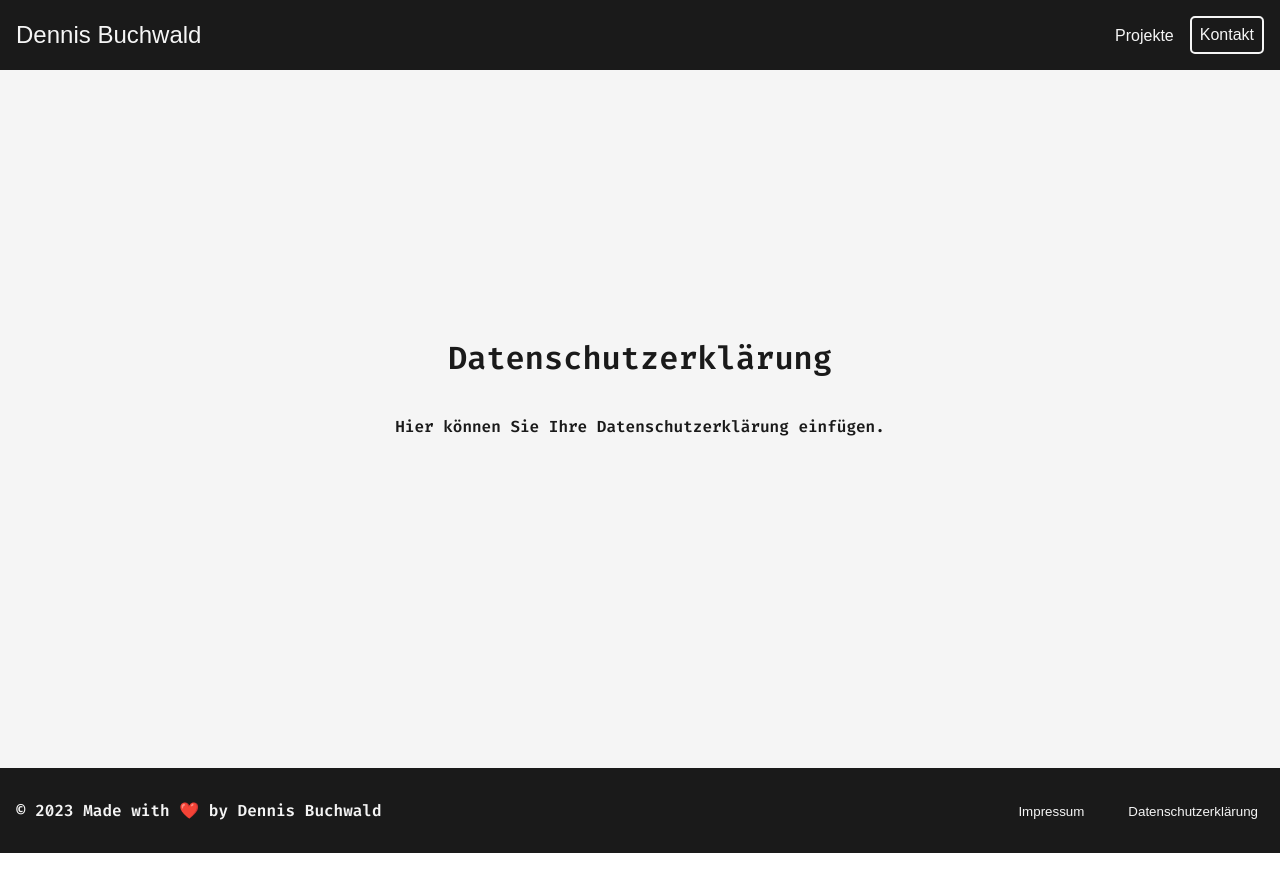
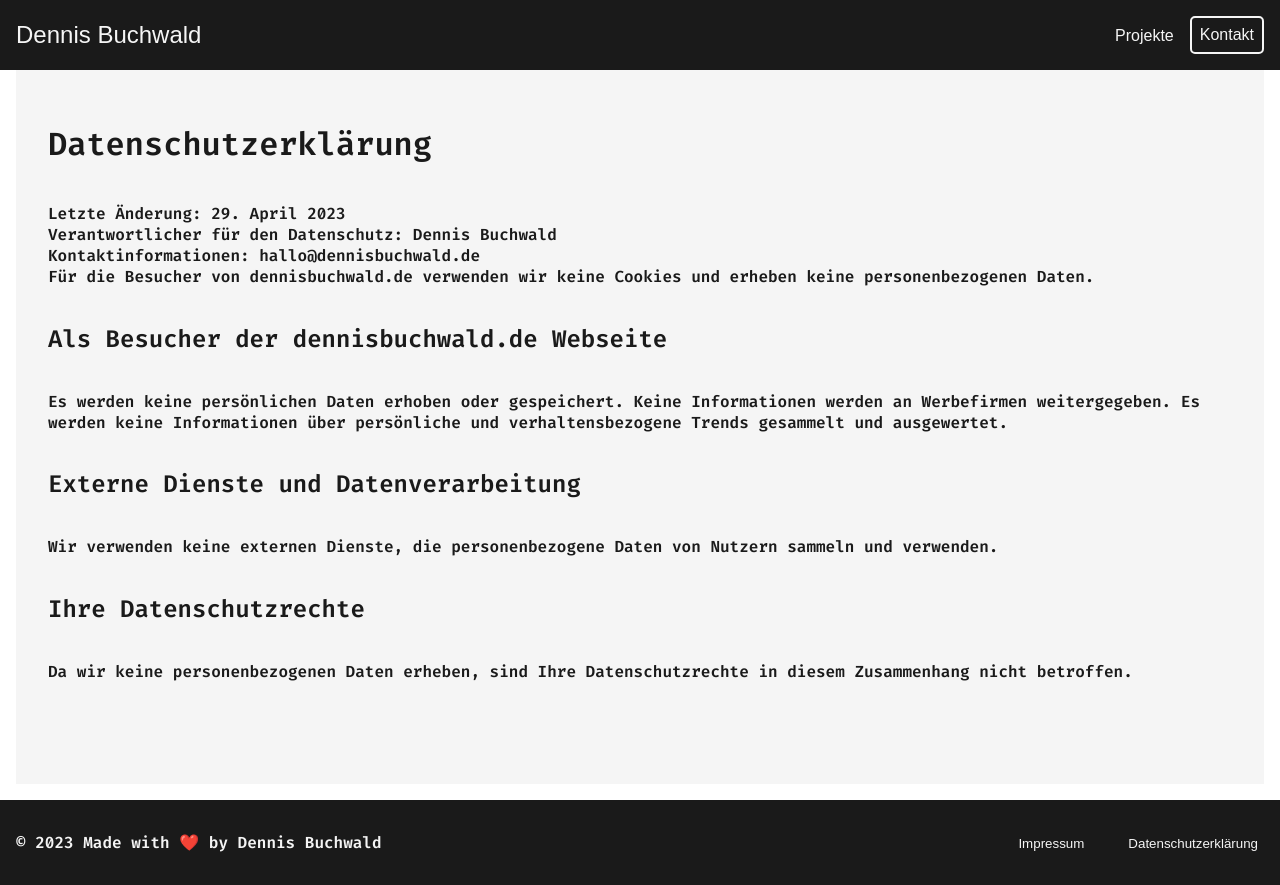
Before and after one commit to dennisbuchwald/dennisbuchwald-de, a Next.js app: page /datenschutzerklaerung in a window 1280 px wide. Shown: the top 885 px of the page. Before the commit the page ends 853 px from the top, so only its background shows below. Built offline with nearby package versions, Linux system fonts and the light colour scheme.

Commit message:
add datenschut

```diff
--- a/src/pages/datenschutzerklaerung.js
+++ b/src/pages/datenschutzerklaerung.js
@@ -2,24 +2,42 @@ import styled from "styled-components";
 import Header from "../../components/Header";
 import Footer from "../../components/Footer";
 
-const Main = styled.main`
-	display: flex;
-	flex-direction: column;
-	justify-content: center;
-	align-items: center;
-	min-height: calc(100vh - 6rem);
-	background-color: ${(props) => props.theme.secondaryColor};
-	color: ${(props) => props.theme.primaryColor};
-	padding: 2rem;
-`;
+const Datenschutzerklaerung = () => {
+	const Name = "Dennis Buchwald";
+	const Email = "hallo@dennisbuchwald.de";
 
-const Datenschutzerklaerung = () => {
 	return (
 		<>
 			<Header />
 			<Main>
 				<h1>Datenschutzerklärung</h1>
-				<p>Hier können Sie Ihre Datenschutzerklärung einfügen.</p>
+				<p>
+					Letzte Änderung: 29. April 2023
+					<br />
+					Verantwortlicher für den Datenschutz: {Name}
+					<br />
+					Kontaktinformationen: {Email}
+					<br />
+					Für die Besucher von dennisbuchwald.de verwenden wir keine Cookies und
+					erheben keine personenbezogenen Daten.
+				</p>
+				<h2>Als Besucher der dennisbuchwald.de Webseite</h2>
+				<p>
+					Es werden keine persönlichen Daten erhoben oder gespeichert. Keine
+					Informationen werden an Werbefirmen weitergegeben. Es werden keine
+					Informationen über persönliche und verhaltensbezogene Trends gesammelt
+					und ausgewertet.
+				</p>
+				<h2>Externe Dienste und Datenverarbeitung</h2>
+				<p>
+					Wir verwenden keine externen Dienste, die personenbezogene Daten von
+					Nutzern sammeln und verwenden.
+				</p>
+				<h2>Ihre Datenschutzrechte</h2>
+				<p>
+					Da wir keine personenbezogenen Daten erheben, sind Ihre
+					Datenschutzrechte in diesem Zusammenhang nicht betroffen.
+				</p>
 			</Main>
 			<Footer />
 		</>
@@ -27,3 +45,17 @@ const Datenschutzerklaerung = () => {
 };
 
 export default Datenschutzerklaerung;
+
+const Main = styled.main`
+	margin: 1rem;
+	display: flex;
+	flex-direction: column;
+	justify-content: center;
+	align-items: left;
+	min-height: calc(100vh - 6rem);
+	background-color: ${(props) => props.theme.secondaryColor};
+	color: ${(props) => props.theme.primaryColor};
+	padding: 2rem;
+		@media screen and (max-width: 768px) {
+		margin-top: 100px;
+`;
```
